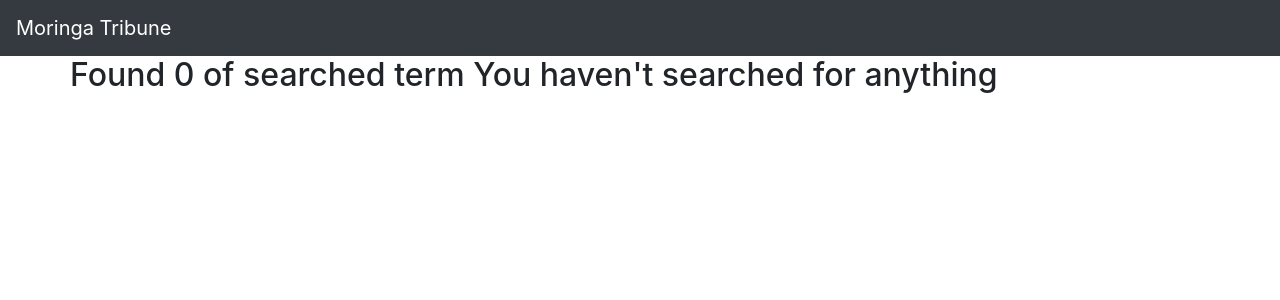
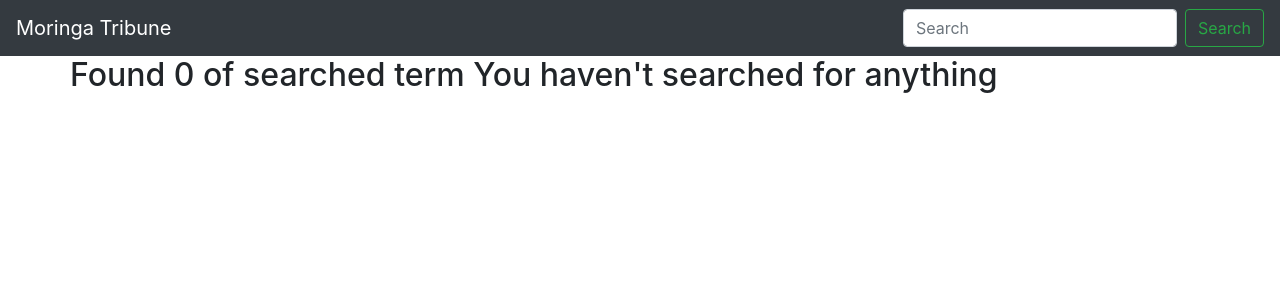
Before and after one commit to muturi254/M-Tribune, a Django app: page /search/ in a window 1280 px wide. Shown: the top 300 px of the page. Run offline with Django 3.2, Linux system fonts and the light colour scheme; some libraries are stand-ins or nearby versions.

Commit message:
added form for search

```diff
--- a/news/templates/navbar.html
+++ b/news/templates/navbar.html
@@ -1,3 +1,7 @@
 <nav class="navbar navbar-dark bg-dark">
     <a class="navbar-brand" href="{% url 'newsToday'%}">Moringa Tribune</a>
+        <form class="form-inline" role="search" action="{% url 'search_results'%}">
+            <input class="form-control mr-sm-2" type="search" placeholder="Search" aria-label="Search" name="article">
+            <button class="btn btn-outline-success my-2 my-sm-0" type="submit">Search</button>
+        </form>
 </nav>
```
